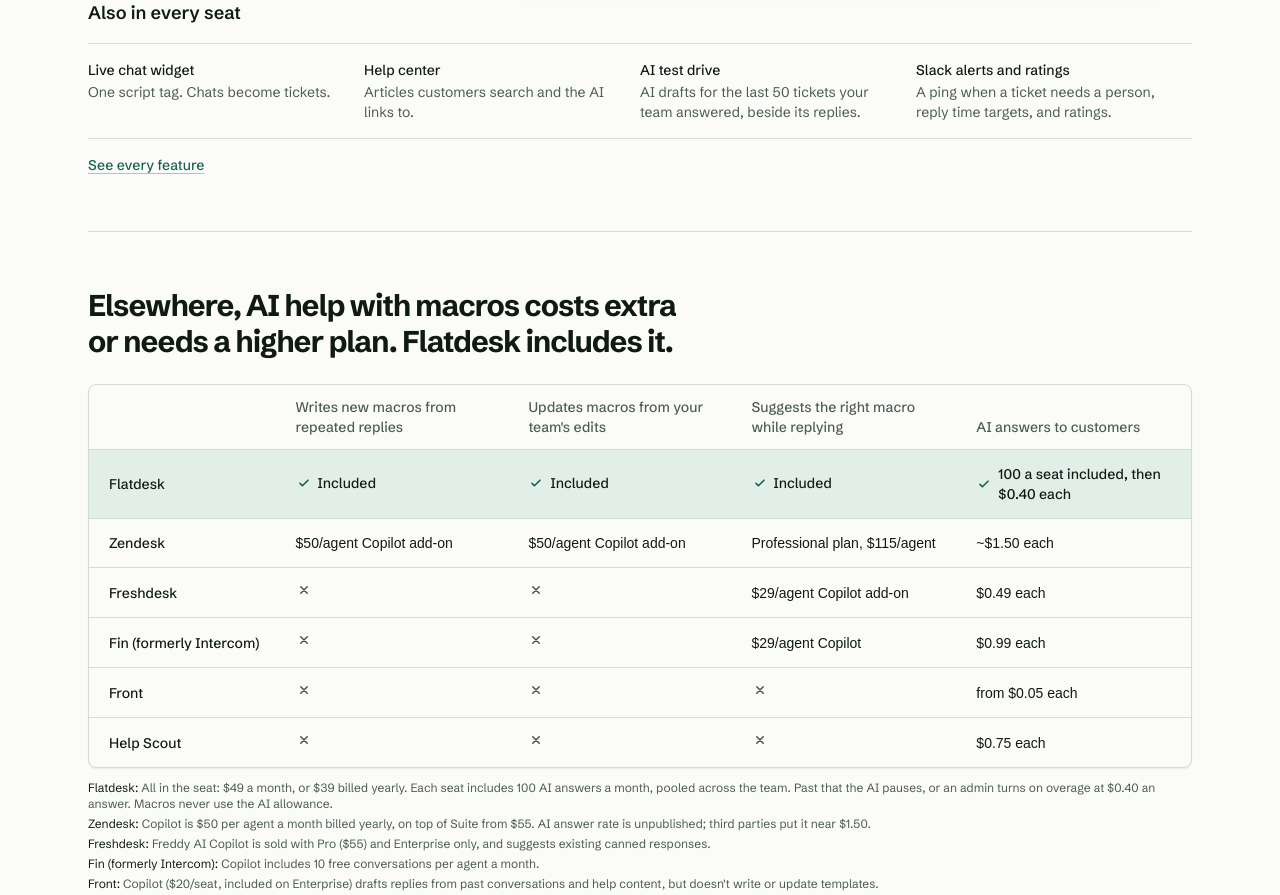
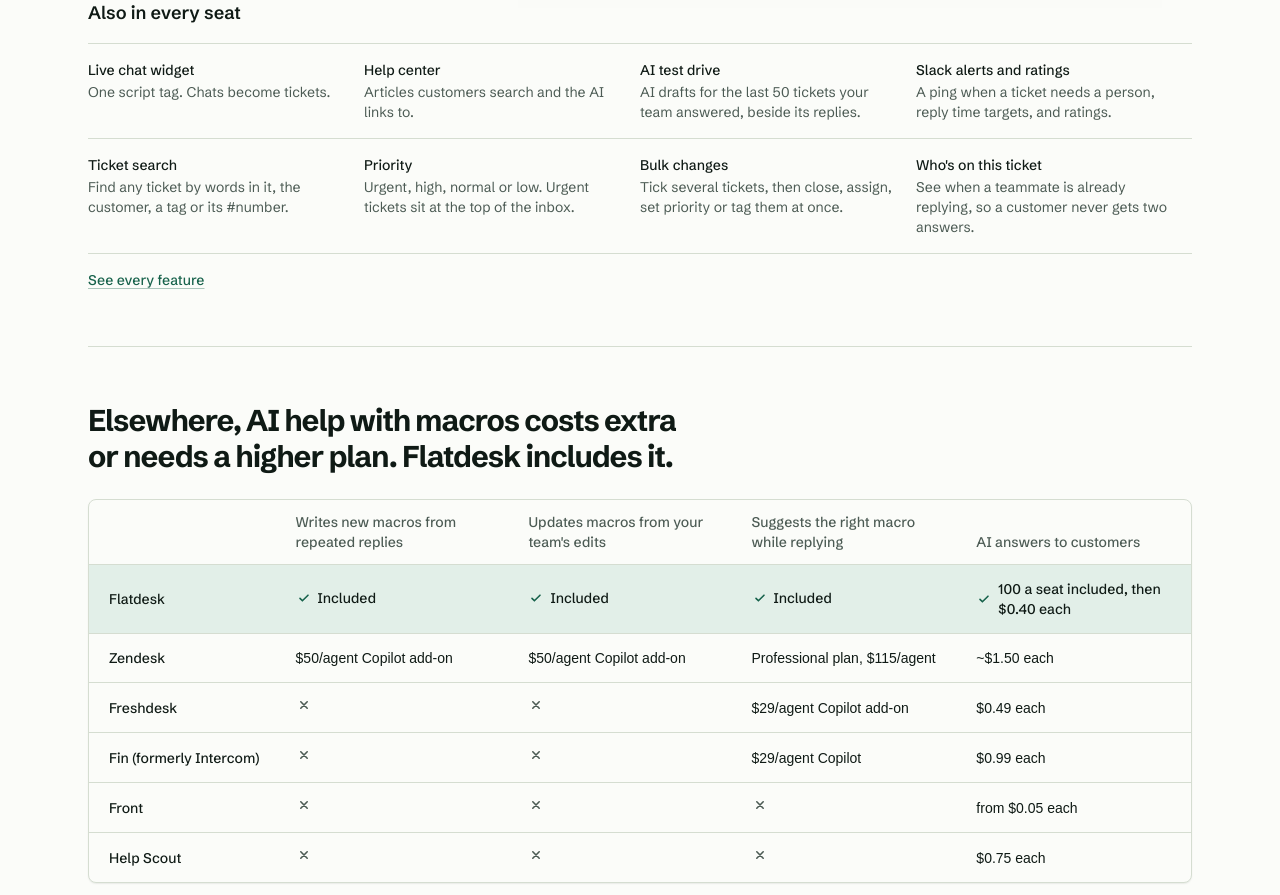
Before and after one commit to lanlan2020wu-hue/flatdesk, a Next.js app: page / in a window 1280 px wide. Shown: the part 4160-5055 px from the top of the page. Built offline with nearby package versions, Linux system fonts and the light colour scheme; no server answers; a web font is replaced by a local one.

Commit message:
Homepage: ticket search, priority, bulk changes and collision in 'Also in every seat' (#73)
Shipped in #71; listed as basics, not a headline story.


Claude-Session: https://claude.ai/code/session_01EAdDQs2aeUSkDK3eH54rML

Co-authored-by: Claude <noreply@anthropic.com>

```diff
--- a/src/app/(marketing)/page.tsx
+++ b/src/app/(marketing)/page.tsx
@@ -34,6 +34,10 @@ const MORE = [
   { title: "Help center", body: "Articles customers search and the AI links to.", href: "/features#all" },
   { title: "AI test drive", body: "AI drafts for the last 50 tickets your team answered, beside its replies.", href: "/features/ai-test-drive" },
   { title: "Slack alerts and ratings", body: "A ping when a ticket needs a person, reply time targets, and ratings.", href: "/features#all" },
+  { title: "Ticket search", body: "Find any ticket by words in it, the customer, a tag or its #number.", href: "/features#all" },
+  { title: "Priority", body: "Urgent, high, normal or low. Urgent tickets sit at the top of the inbox.", href: "/features#all" },
+  { title: "Bulk changes", body: "Tick several tickets, then close, assign, set priority or tag them at once.", href: "/features#all" },
+  { title: "Who's on this ticket", body: "See when a teammate is already replying, so a customer never gets two answers.", href: "/features#all" },
 ];
 
 // The route from an old help desk to Flatdesk, in the order an admin does it.
```
